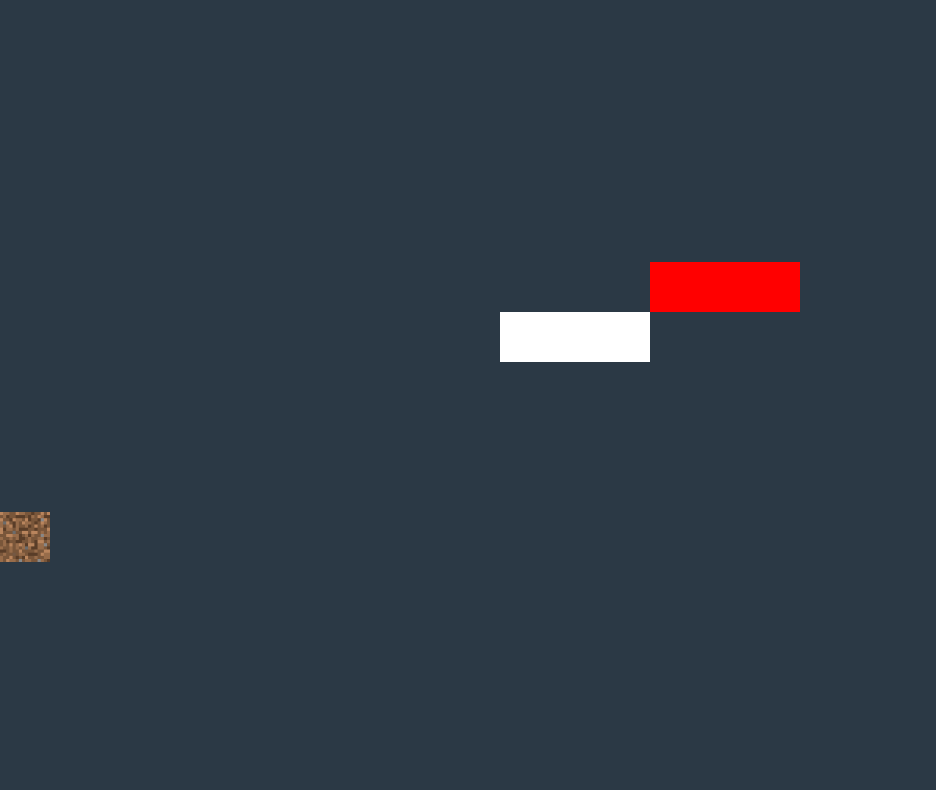
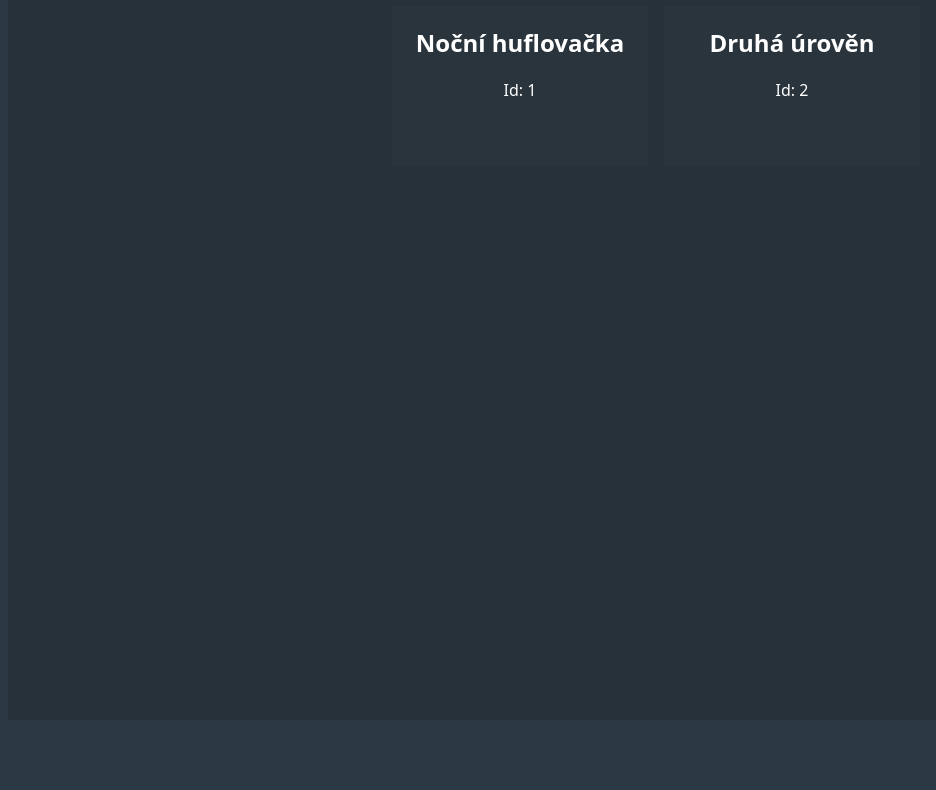
Before and after one commit to mYYcroSoft/WebGame, a plain HTML site: page theGame/index.html in a window 1280 px wide. Shown: the part 88-878 px from the top of the page, without its empty margins (0-936 px from the left). Before the commit the page ends 800 px from the top, so only its background shows below. Drawn offline with nearby package versions, Linux system fonts and the light colour scheme.

Commit message:
Scene selector

```diff
--- a/theGame/coliderSystem.js
+++ b/theGame/coliderSystem.js
@@ -1,8 +1,9 @@
 import { objects } from './objectList.js';
 import { baseGround } from './movementSystem.js';
 var coliders = []
-
+console.log(objects)
 for (let object in objects) {
+    console.log("SDS");
     if (objects[object].colider) {
         coliders[object] = objects[object]
     }
--- a/theGame/gameData/scenes/sceneObjectRegister.js
+++ b/theGame/gameData/scenes/sceneObjectRegister.js
@@ -36,7 +36,7 @@ floor2: {
     data: {},
     type: 'colider',
     canColide: false,
-    colider: true,
+    colider:  true,
     pos: {x: 650, y: 350, cal: 'px'},
     cal: 'px',
     visual: {
@@ -48,5 +48,21 @@ floor2: {
     }
 },
 
+cube: {
+  class: 'scene_1',
+  data: {},
+  type: 'colider',
+  canColide: false,
+  colider: true,
+  pos: {x: 650, y: 350, cal: 'px'},
+  cal: 'px',
+  visual: {
+      position: 'absolute',
+      width: 50,
+      height: 50,
+      color: 'red',
+    /*  material: null,*/
+  }
+},
 
 }
--- a/theGame/gameData/scenes/sceneRegister.js
+++ b/theGame/gameData/scenes/sceneRegister.js
@@ -5,12 +5,28 @@ export const scenesDataList = {
     scene_1:{
         id: 1,
         class: 'scene_1',
-        title: 'Noční nájeb',
+        title: 'Noční huflovačka',
         level: 1,
         objects: {
             player: {x: 0, y: 0, cal: 'px'},
             floor: {x: 500, y: 400, cal: 'px'},
             floor2: {x: 650, y: 350, cal: 'px'},
+            cube: {x: 50, y: 500, cal: 'px'}
+
+        }
+    },
+
+    scene_2:{
+        id: 2,
+        class: 'scene_2',
+        title: 'Druhá úrověn',
+        level: 1,
+        objects: {
+            player: {x: 0, y: 0, cal: 'px'},
+            floor: {x: 500, y: 400, cal: 'px'},
+            floor2: {x: 650, y: 350, cal: 'px'},
+
+
 
         }
     },
--- a/theGame/index.css
+++ b/theGame/index.css
@@ -3,7 +3,10 @@
 }
 
 body{
+
     background-color: rgb(43, 57, 69);
+    width: 800%;
+    padding: 0;
 }
 
 .player{
@@ -28,3 +31,32 @@ body{
     height: 30px;
     background-color: var(--devColor);
 }
+
+
+
+.container{
+    position: absolute;
+    background-color: rgb(39, 49, 58);
+    width: 100%;
+    height: 100%;
+    z-index: 100;
+    color: #fff;
+    font-family: system-ui, -apple-system, BlinkMacSystemFont, 'Segoe UI', Roboto, Oxygen, Ubuntu, Cantarell, 'Open Sans', 'Helvetica Neue', sans-serif;
+    text-align: center;
+}
+
+.scenesList{
+    position: relative;
+    width: 100%;
+    height: 100%;
+
+    display: flex;
+    justify-content: center;
+}
+.sceneBox{
+    position: relative;
+    background-color: rgb(42, 52, 61);
+    width: 20%;
+    height: 20%;
+    margin-left: 1rem;
+}
--- a/theGame/index.html
+++ b/theGame/index.html
@@ -8,22 +8,31 @@
     <link rel="stylesheet" href="index.css">
 </head>
 <body>
+    <div class="container" id="container" style="display: block;">
+        <h1>JS GAME ENGINE</h1>
+        <div class="scenesList" id="sceneList">
+
+        </div>
+    </div>
 
     <div id="screen">
 
     </div>
 
+
+
     <script src="objectList.js" type="module"></script>
     <script src="screen.js" type="module"></script>
-    <script src="coliderSystem.js" type="module"></script>
+
     <script src="styleUpdater.js" type="module"></script>
     <script src="./gameData/scenes/sceneRegister.js" type="module"></script>
     <script src="./gameData/scenes/sceneObjectRegister.js" type="module"></script>
     <script src="./gameData/scenes/sceneRender.js" type="module"></script>
     <script src="ObjectRender.js" type="module"></script>
     <script src="index.js" type="module"></script>
+    <script src="selectScene.js" type="module"> </script>
+    <script src="keyRegister.js" type="module"></script>
+    <script src=" movementSystem.js" type="module"></script>
     <script src="coliderSystem.js" type="module"></script>
-    <script src="keyRegister.js" type="module"></script>
-    <script src="movementSystem.js" type="module"></script>
 </body>
 </html>
--- a/theGame/index.js
+++ b/theGame/index.js
@@ -1,9 +1,20 @@
 import * as mesh from './ObjectRender.js'
 import { objects } from './objectList.js'
 import * as scene from './gameData/scenes/sceneRender.js'
+import {scenesDataList} from './gameData/scenes/sceneRegister.js'
 
-scene.setScene('scene_1')
 
-for(let object in objects){
-    mesh.redner_object(object)
+
+
+for(let scene in scenesDataList){
+    console.log(scenesDataList[scene])
+
+    $('#sceneList').append(
+        `
+        <div class="sceneBox" data-scene="${scene}">
+            <h2>${scenesDataList[scene].title}</h2>
+            <span>Id: ${scenesDataList[scene].id}</span>
+        </div> <br>
+        `
+    );
 }
--- a/theGame/objectList.js
+++ b/theGame/objectList.js
@@ -5,6 +5,9 @@ export const objects = {
 
 };
 
+for (x in objects){
+    console.log(x);
+}
 
 export function addRenderobject(obj,sceneObject){
     objects[obj] = sceneObject
--- /dev/null
+++ b/theGame/selectScene.js
@@ -0,0 +1,19 @@
+import {scenesDataList} from './gameData/scenes/sceneRegister.js'
+import * as sceneLoader from './gameData/scenes/sceneRender.js'
+import * as mesh from './ObjectRender.js'
+import { objects } from './objectList.js'
+const sceneBoxes = document.getElementsByClassName('sceneBox');
+
+for (const box of sceneBoxes) {
+  box.addEventListener('click', function(e) {
+    var target = e.target
+    var sceneId = target.getAttribute('data-scene')
+    sceneLoader.setScene(sceneId)
+    document.getElementById('container').style.display = 'none'
+
+
+        for(let object in objects){
+            mesh.redner_object(object)
+        }
+  });
+}
```
Also changed, not shown: theGame/ObjectRender.js (line endings or trailing spaces), theGame/movementSystem.js (line endings or trailing spaces).
